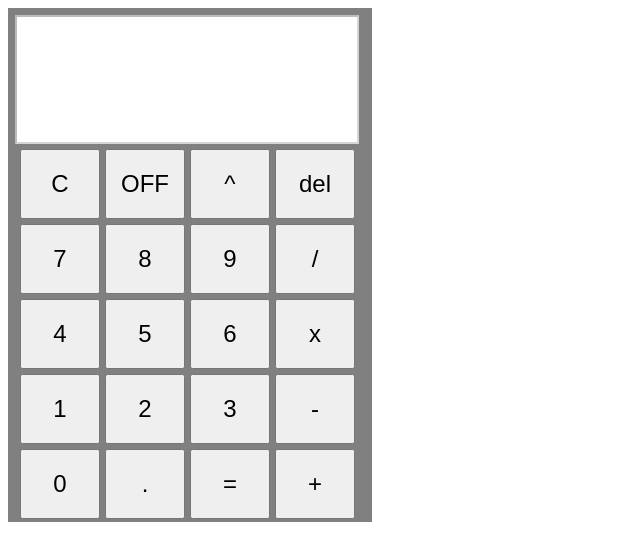
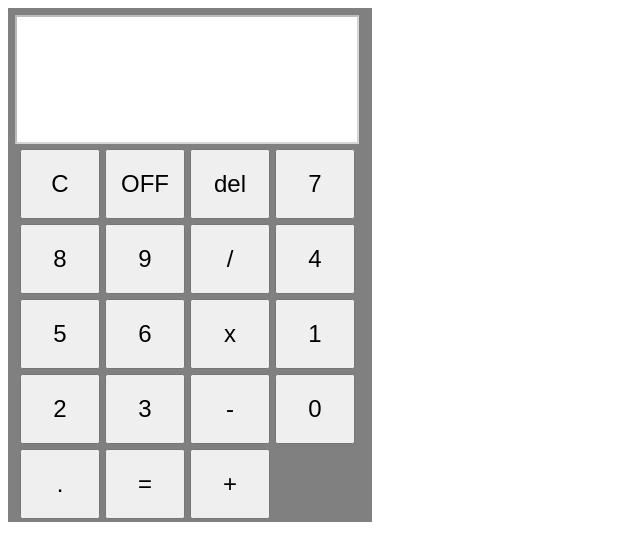
Before and after one commit to Zyothika/zyothika.github.io, a plain HTML site: page index.html in a window 1280 px wide. Shown: the whole page, without its empty margins (0-640 px from the left). Drawn offline with Linux system fonts and the light colour scheme.

Commit message:
Update index.html

```diff
--- a/index.html
+++ b/index.html
@@ -60,7 +60,6 @@
         <div class="buttons">
             <button id="C" onclick="clearscreen()">C</button>
             <button id="off" onclick="exit()">OFF</button>
-            <button id="**" onclick="display('^')">^</button>
             <button id="x" onclick="display('x')">del</button>
             <button id="7" onclick="display('7')">7</button>
             <button id="8" onclick="display('8')">8</button>
```
